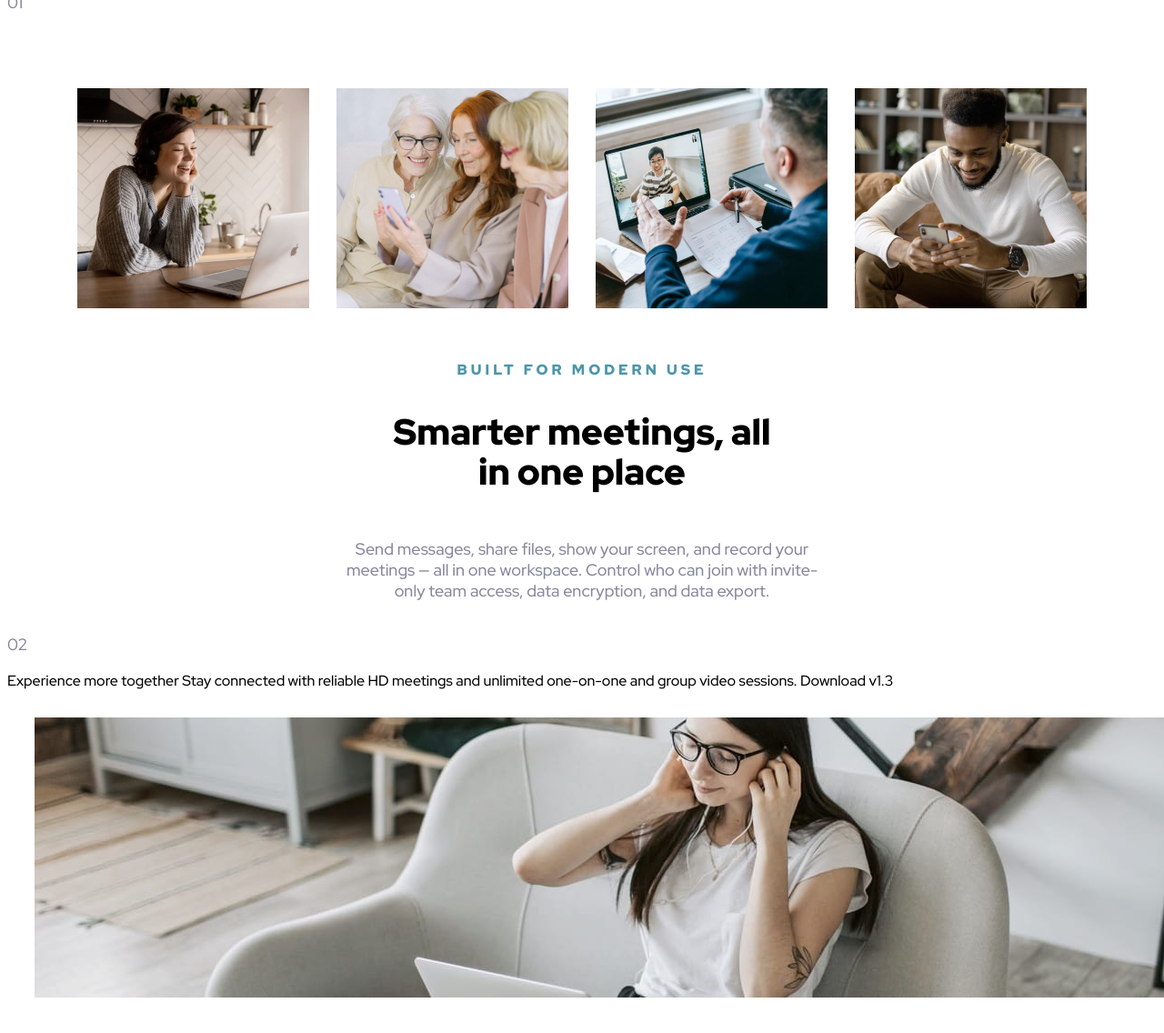
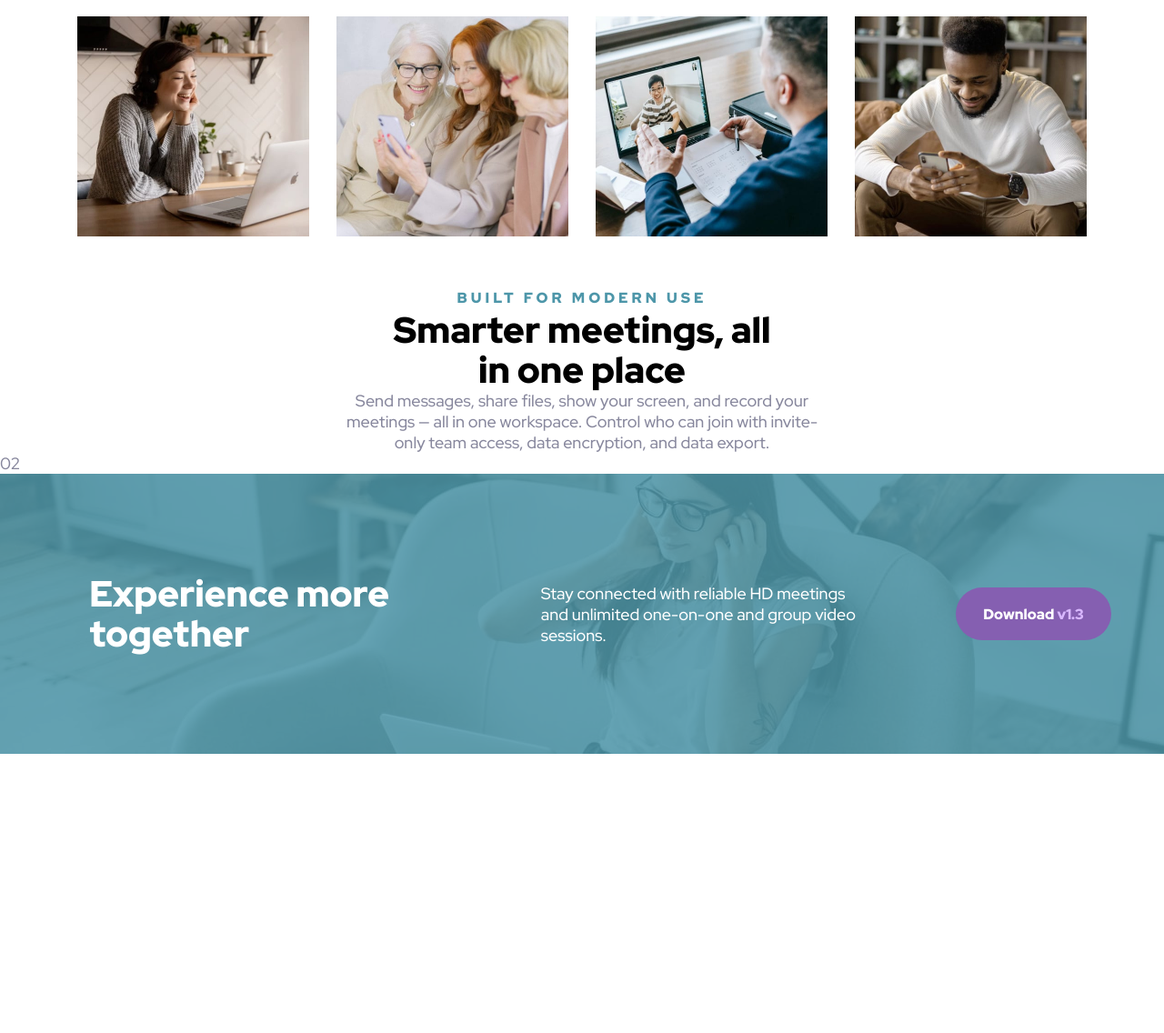
Before and after one commit to MarkoBezic/FM_LandingPage, a plain HTML site: page starter-code/index.html in a window 1280 px wide. Shown: the part 501-1637 px from the top of the page at 91% size. After the commit the page ends 1330 px from the top, so only its background shows below. Drawn offline with Linux system fonts and the light colour scheme.

Commit message:
add content and styles to footer

```diff
--- a/starter-code/index.html
+++ b/starter-code/index.html
@@ -93,15 +93,18 @@
         </p>
       </div>
       <p>02</p>
-
-      Experience more together Stay connected with reliable HD meetings and
-      unlimited one-on-one and group video sessions. Download v1.3
     </main>
     <footer>
-      <img
-        src="/starter-code/assets/desktop/image-footer.jpg"
-        alt="women listening to headphones on laptop"
-      />
+      <div class="overlay">
+        <h2>Experience more together</h2>
+        <p>
+          Stay connected with reliable HD meetings and unlimited one-on-one and
+          group video sessions.
+        </p>
+        <button class="button-secondary">
+          Download <span class="font-purple">v1.3</span>
+        </button>
+      </div>
     </footer>
   </body>
 </html>
--- a/starter-code/style.css
+++ b/starter-code/style.css
@@ -1,6 +1,8 @@
 * {
   /* border: 1px solid red; */
   font-family: "Red Hat Display", sans-serif;
+  padding: 0px;
+  margin: 0px;
 }
 
 #logo {
@@ -114,3 +116,29 @@ h2 {
   line-height: 44px;
   padding: 0 50px;
 }
+
+footer {
+  background-image: url(/starter-code/assets/desktop/image-footer.jpg);
+}
+
+.overlay {
+  display: flex;
+  align-items: center;
+  background-color: rgb(77, 150, 168, 0.85);
+  height: 308px;
+  justify-content: space-around;
+}
+
+footer p {
+  color: white;
+  width: 350px;
+}
+
+footer h2 {
+  color: white;
+  width: 350px;
+}
+
+footer span {
+  color: #d9b8ff;
+}
```
